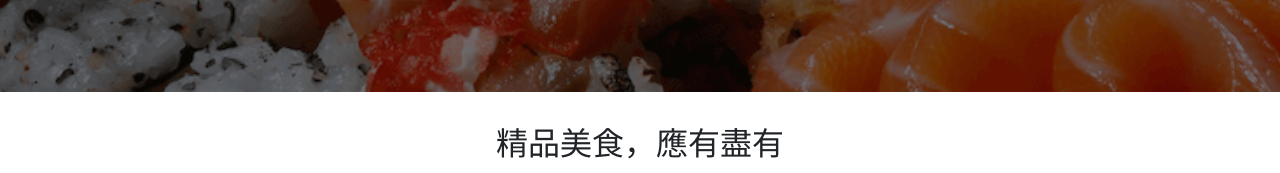
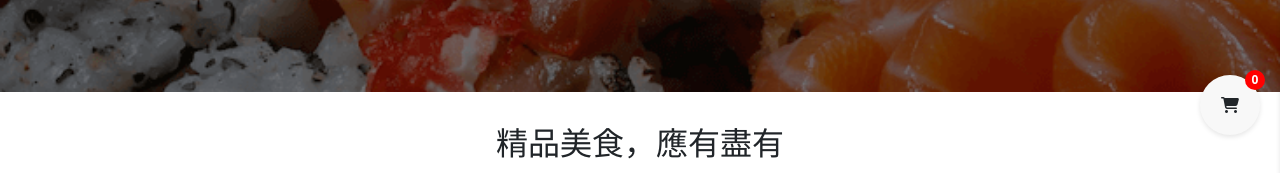
Before and after one commit to cow785785/chainshop, a Vue app: page / in a window 1280 px wide. Shown: the part 545-718 px from the top of the page. Built offline with nearby package versions, Linux system fonts and the light colour scheme; grey boxes are pictures that could not be loaded.

Commit message:
1.新增事件監聽 2.新增購物車元件 3.在首頁放入購物車元件

```diff
--- a/src/App.vue
+++ b/src/App.vue
@@ -24,9 +24,16 @@ export default {
         body: JSON.stringify(body),
       }).catch(err => console.log(err));
     },
+    handleStorageChange() {
+      if (sessionStorage.getItem("orderList")) {
+        this.orderList = JSON.parse(sessionStorage.getItem("orderList"));
+        this.itemCount = this.orderList.length;
+      }
+    }
   },
   created() {
     window.addEventListener('beforeunload', this.handleUnload);
+    window.addEventListener('storage', this.handleStorageChange);
   },
   mounted() {
     const useraccount = localStorage.getItem("useraccount");
@@ -54,6 +61,12 @@ export default {
         })
         .catch(err => console.log(err))
     }
+    if (orderList) {
+      this.orderList = JSON.parse(orderList);
+      this.itemCount = this.orderList.length;
+    }
+
+
   },
   beforeDestroy() {
     window.removeEventListener('beforeunload', this.handleUnload);
--- /dev/null
+++ b/src/components/CartBtn.vue
@@ -0,0 +1,134 @@
+<script>
+export default {
+    data() {
+        return {
+            itemCount: 0, // 購物車項目數量
+            showCartModal: false, // 是否顯示購物車視窗
+            // 其他購物車相關數據和方法...
+            orderList: [
+                { id: 1, name: '商品1', price: 100, quantity: 2 },
+                { id: 2, name: '商品2', price: 50, quantity: 1 },
+                { id: 3, name: '商品3', price: 200, quantity: 3 },
+            ],
+        };
+    },
+    methods: {
+        toggleCart() {
+            this.showCartModal = !this.showCartModal;
+        }
+    },
+    mounted() {
+        setTimeout(() => {
+            if (sessionStorage.getItem("orderList")) {
+                this.orderList = JSON.parse(sessionStorage.getItem("orderList"));
+                this.itemCount = this.orderList.length;
+            }
+        }, 1500)
+
+    },
+};
+</script>
+
+<template>
+    <div class="cart-container">
+        <div class="cart-button" @click="toggleCart">
+            <i class="fa fa-shopping-cart"></i>
+            <span class="badge">{{ itemCount }}</span>
+        </div>
+        <div class="cart-popup" :class="{ 'cart-open': showCartModal }">
+            <h3>ショッピングカート</h3>
+            <ul>
+                <li v-for="item in orderList" :key="item.id" class="item">
+                    <span>{{ item.productCode }}</span>
+                    <span>{{ item.totalPrice }}</span>
+                    <span>{{ item.quantity }}</span>
+                </li>
+            </ul>
+            <div class="cart-footer">
+                <button class="btn close-btn" @click="toggleCart">閉める</button>
+                <RouterLink to="/order">オーダー管理 >></RouterLink>
+            </div>
+
+        </div>
+    </div>
+</template>
+
+<style lang="scss" scoped>
+.cart-container {
+    position: relative;
+
+    .cart-popup {
+        position: fixed;
+        top: 10%;
+        right: 0;
+        width: 300px;
+        height: 60vw;
+        transform: translateY(-50%);
+        background-color: #fff;
+        box-shadow: 0px 2px 5px rgba(0, 0, 0, 0.1);
+        border-top-left-radius: 15px;
+        border-bottom-left-radius: 15px;
+        padding: 10px;
+        transition: transform 0.3s ease;
+        transform: translateX(300px);
+
+        .item {
+            display: flex;
+            align-items: center;
+            margin-bottom: 10px;
+
+            .item-name {
+                margin-right: 10px;
+            }
+
+            .item-price {
+                font-weight: bold;
+            }
+        }
+
+        .cart-footer {
+            text-align: center;
+
+            .close-btn {
+                color: gray;
+            }
+        }
+    }
+
+    .cart-open {
+        transform: translateX(0);
+    }
+}
+
+.cart-button {
+    position: fixed;
+    right: 20px;
+    bottom: 120px;
+    width: 60px;
+    height: 60px;
+    background-color: #f8f8f8;
+    border-radius: 50%;
+    display: flex;
+    align-items: center;
+    justify-content: center;
+    cursor: pointer;
+    box-shadow: 0px 2px 5px rgba(0, 0, 0, 0.1);
+    z-index: 99999;
+
+    .badge {
+        position: absolute;
+        top: -5px;
+        right: -5px;
+        width: 20px;
+        height: 20px;
+        background-color: red;
+        color: #fff;
+        font-size: 12px;
+        font-weight: bold;
+        border-radius: 50%;
+        display: flex;
+        align-items: center;
+        justify-content: center;
+    }
+}
+</style>
--- a/src/views/HomeView.vue
+++ b/src/views/HomeView.vue
@@ -1,9 +1,10 @@
 <script>
 import HeaderView from '../components/HeaderView.vue';
 import Imgchange from '../components/Imgchange.vue';
+import CartBtn from '../components/CartBtn.vue';
 export default {
     components: {
-        HeaderView, Imgchange,
+        HeaderView, Imgchange,CartBtn,
     },
     mounted() {
     },
@@ -13,6 +14,7 @@ export default {
     <div class="home">
         <HeaderView />
         <Imgchange />
+        <CartBtn/>
     </div>
 </template>
 <style lang="scss" scoped></style>
```
